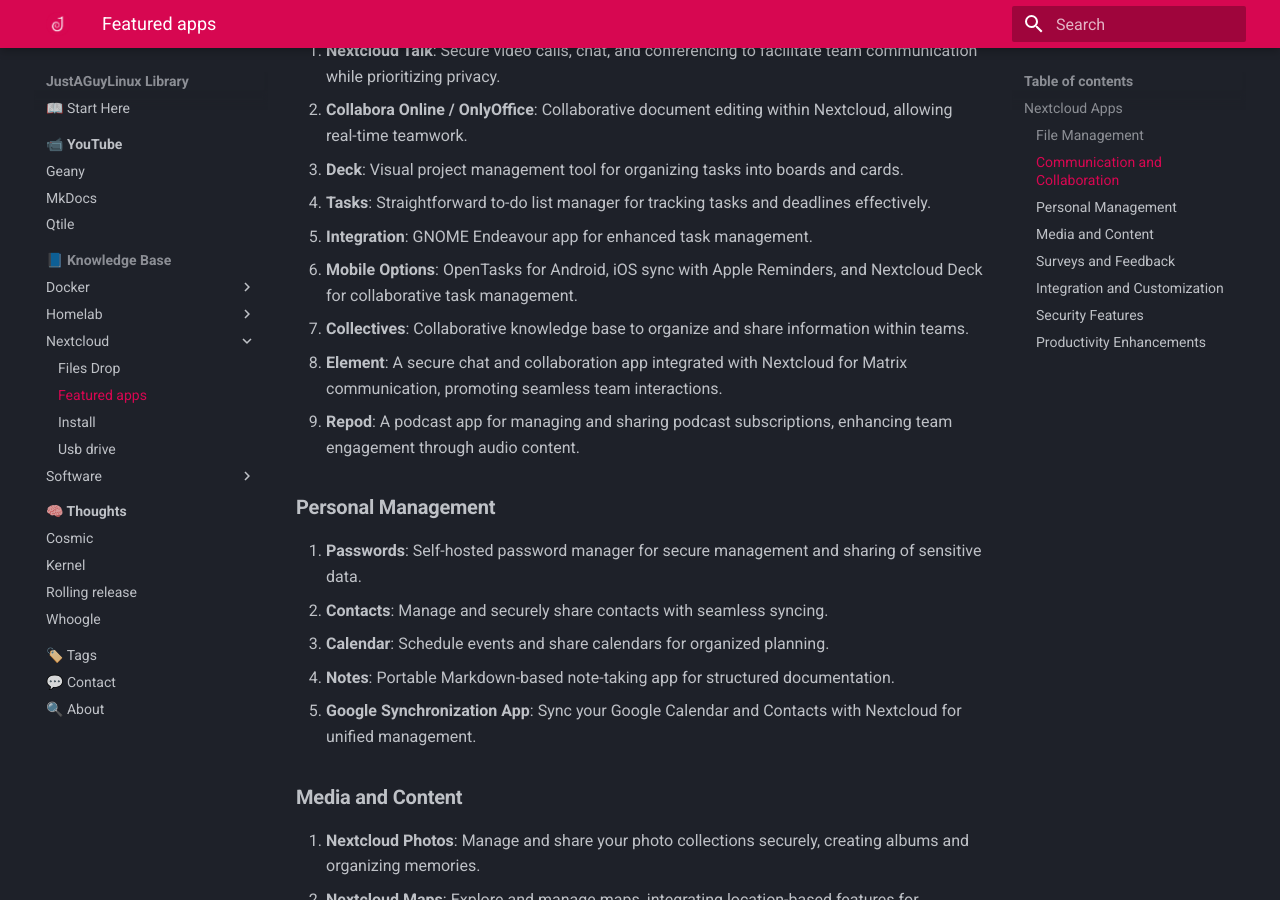
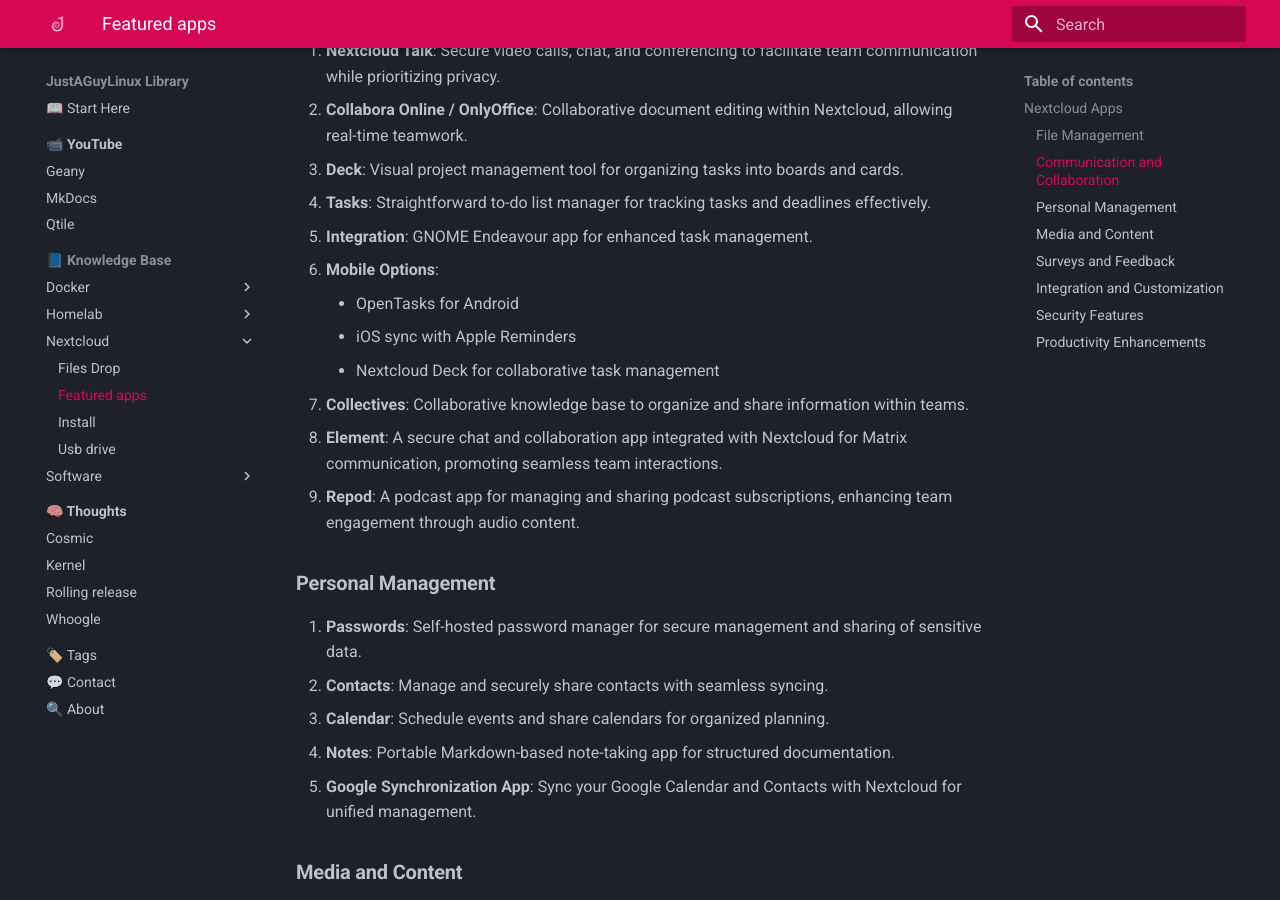
Before and after one commit to drewgrif/jagmkdocs, an MkDocs documentation site: the page built from docs/documentation/nextcloud/featured_apps.md, in a window 1280 px wide and 900 px high, scrolled down 712 px. Built offline with MkDocs 1.6.1 and Material for MkDocs 9.7.7, drawn with Linux system fonts in a browser that asks for light colours.

Commit message:
Update featured_apps.md

```diff
--- a/docs/documentation/nextcloud/featured_apps.md
+++ b/docs/documentation/nextcloud/featured_apps.md
@@ -19,7 +19,10 @@ Here’s an overview with all the Nexcloud apps and integrations included in the
 3. **Deck**: Visual project management tool for organizing tasks into boards and cards.
 4. **Tasks**: Straightforward to-do list manager for tracking tasks and deadlines effectively.
    - **Integration**: GNOME Endeavour app for enhanced task management.
-   - **Mobile Options**: OpenTasks for Android, iOS sync with Apple Reminders, and Nextcloud Deck for collaborative task management.
+   - **Mobile Options**:
+     - OpenTasks for Android
+     - iOS sync with Apple Reminders
+     - Nextcloud Deck for collaborative task management
 5. **Collectives**: Collaborative knowledge base to organize and share information within teams.
 6. **Element**: A secure chat and collaboration app integrated with Nextcloud for Matrix communication, promoting seamless team interactions.
 7. **Repod**: A podcast app for managing and sharing podcast subscriptions, enhancing team engagement through audio content.
```
